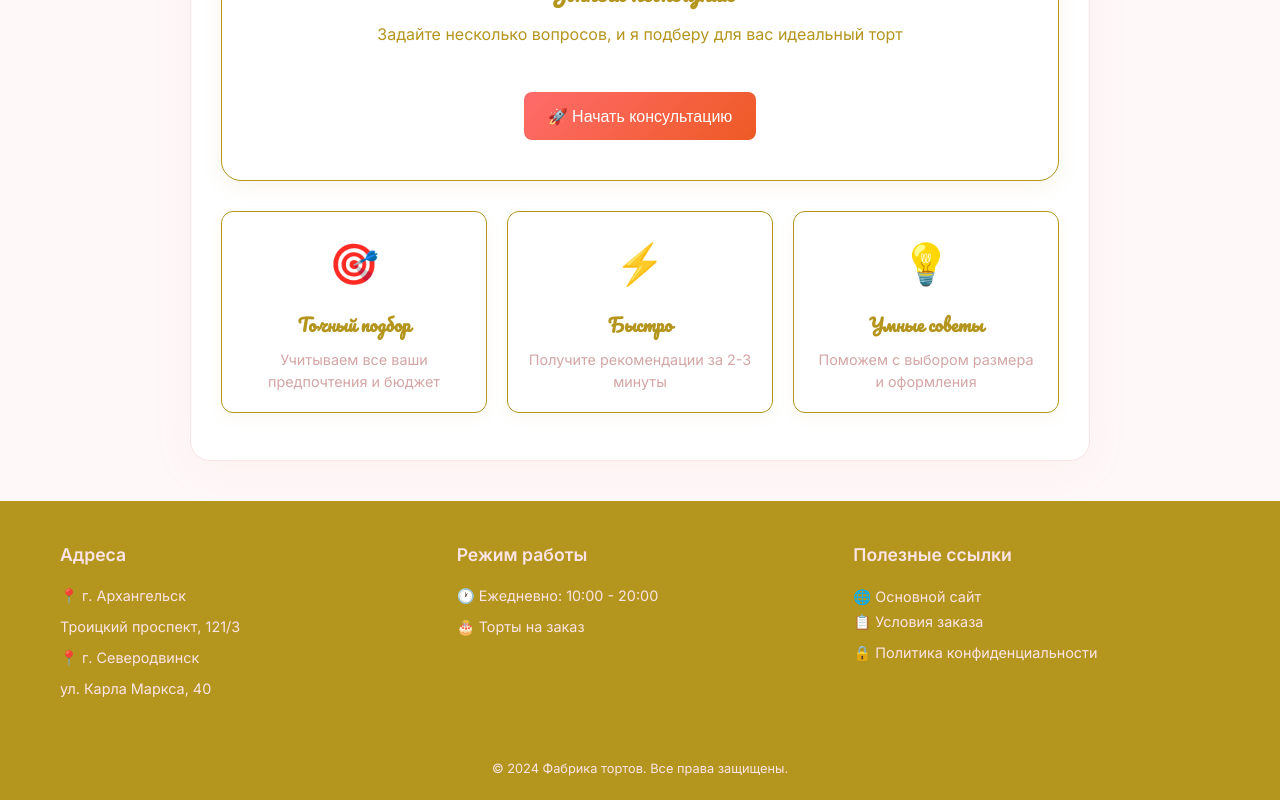
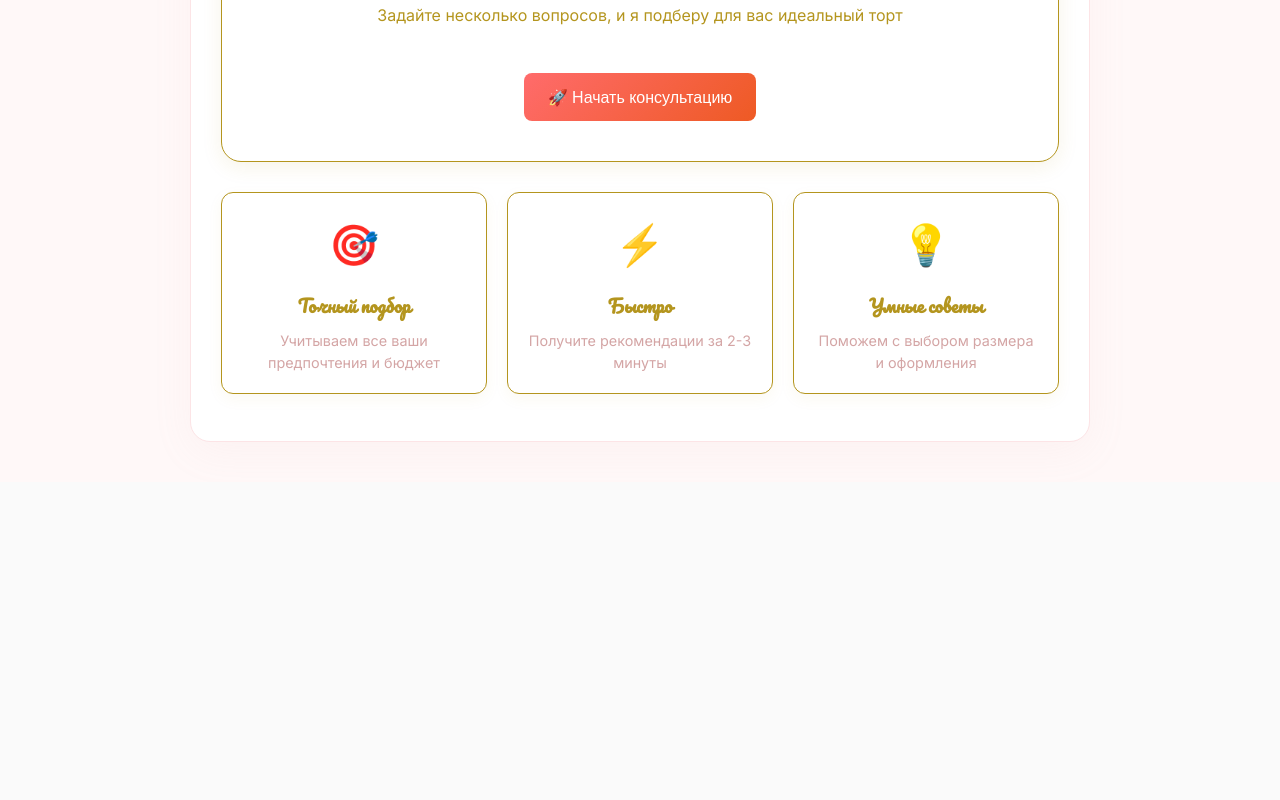
Before and after one commit to starikovanastia-lgtm/robot-consultant, a React (Vite) app: page / in a window 1280 px wide. Shown: the part 436-1236 px from the top of the page. After the commit the page ends 918 px from the top, so only its background shows below. Built offline with nearby package versions, Linux system fonts and the light colour scheme; a web font is replaced by a local one.

Commit message:
Полностью удален футер и все связанные с ним элементы

```diff
--- a/src/App.css
+++ b/src/App.css
@@ -1056,55 +1056,7 @@ body {
   opacity: 1;
 }
 
-/* Footer */
-.footer {
-  background: #b4951e;
-  color: white;
-  padding: 40px 0 20px;
-  margin-top: auto;
-}
-
-.footer-content {
-  display: grid;
-  grid-template-columns: repeat(auto-fit, minmax(250px, 1fr));
-  gap: 30px;
-  margin-bottom: 30px;
-}
-
-.footer-section h4 {
-  font-size: 1.1rem;
-  font-weight: 600;
-  margin-bottom: 15px;
-  color: #FCE4E6;
-}
-
-.footer-section p {
-  color: #FCE4E6;
-  margin-bottom: 8px;
-  font-size: 0.9rem;
-}
-
-.footer-section a {
-  color: #FCE4E6;
-  text-decoration: none;
-  font-size: 0.9rem;
-}
-
-.footer-section a:hover {
-  text-decoration: underline;
-  color: white;
-}
-
-.footer-bottom {
-  border-top: 1px solid #b4951e;
-  padding-top: 20px;
-  text-align: center;
-}
-
-.footer-bottom p {
-  color: #FCE4E6;
-  font-size: 0.8rem;
-}
+
 
 /* Mobile-First Responsive Design */
 @media (max-width: 768px) {
@@ -1270,80 +1222,9 @@ body {
     gap: 20px;
   }
 
-  /* Mobile Footer - как всплывающая панель снизу */
-  .footer {
-    position: fixed;
-    bottom: -100%;
-    left: 0;
-    width: 100%;
-    background: #D4A5A5;
-    transition: bottom 0.3s ease;
-    z-index: 998;
-    max-height: 80vh;
-    overflow-y: auto;
-  }
-
-  .footer.active {
-    bottom: 0;
-  }
-
-  .footer-content {
-    grid-template-columns: 1fr;
-    text-align: center;
-    gap: 20px;
-    padding: 20px 15px;
-  }
-
-  .footer-section {
-    padding: 15px;
-    background: rgba(255, 255, 255, 0.1);
-    border-radius: 12px;
-  }
-
-  .footer-section h4 {
-    margin-bottom: 10px;
-    font-size: 1rem;
-  }
-
-  .footer-section p {
-    margin-bottom: 5px;
-    font-size: 0.9rem;
-  }
-
-  .footer-bottom {
-    padding: 15px;
-    border-top: 1px solid rgba(255, 255, 255, 0.2);
-  }
-
-  /* Mobile footer toggle button */
-  .mobile-footer-toggle {
-    position: fixed;
-    bottom: 15px;
-    right: 15px;
-    z-index: 1001;
-    background: #b4951e;
-    border: none;
-    color: white;
-    width: 45px;
-    height: 45px;
-    border-radius: 50%;
-    display: flex;
-    align-items: center;
-    justify-content: center;
-    font-size: 1.2rem;
-    cursor: pointer;
-    box-shadow: 0 4px 15px rgba(180, 149, 30, 0.3);
-  }
-
-  .mobile-footer-toggle:hover {
-    background: #E6B85C;
-    transform: scale(1.05);
-  }
-
-  /* Add bottom padding to main content */
-  .hero, .catalog, .consultant {
-    padding-bottom: 80px;
-  }
+
+
+
 
   .chat-messages {
     max-height: 500px;
--- a/src/App.jsx
+++ b/src/App.jsx
@@ -9,7 +9,6 @@ function App() {
   const [currentQuestionIndex, setCurrentQuestionIndex] = useState(0);
   const [userAnswers, setUserAnswers] = useState({});
   const [mobileMenuOpen, setMobileMenuOpen] = useState(false);
-  const [mobileFooterOpen, setMobileFooterOpen] = useState(false);
   const [selectedOption, setSelectedOption] = useState(null);
 
   const questions = [
@@ -445,14 +444,8 @@ function App() {
     setMobileFooterOpen(false);
   };
 
-  const toggleMobileFooter = () => {
-    setMobileFooterOpen(!mobileFooterOpen);
-    setMobileMenuOpen(false);
-  };
-
   const closeMobilePanels = () => {
     setMobileMenuOpen(false);
-    setMobileFooterOpen(false);
   };
 
   return (
@@ -464,17 +457,12 @@ function App() {
         </button>
       )}
 
-      {/* Mobile Footer Toggle Button */}
-      {!chatActive && (
-        <button className="mobile-footer-toggle" onClick={toggleMobileFooter}>
-          ℹ️
-        </button>
-      )}
+
 
       {/* Mobile Overlay */}
       {!chatActive && (
         <div
-          className={`mobile-overlay ${mobileMenuOpen || mobileFooterOpen ? 'active' : ''}`}
+          className={`mobile-overlay ${mobileMenuOpen ? 'active' : ''}`}
           onClick={closeMobilePanels}
         />
       )}
@@ -708,34 +696,7 @@ function App() {
             </div>
           )}
 
-          {/* Footer */}
-          <footer className={`footer ${mobileFooterOpen ? 'active' : ''}`}>
-            <div className="container">
-              <div className="footer-content">
-                <div className="footer-section">
-                  <h4>Адреса</h4>
-                  <p>📍 г. Архангельск</p>
-                  <p>Троицкий проспект, 121/3</p>
-                  <p>📍 г. Северодвинск</p>
-                  <p>ул. Карла Маркса, 40</p>
-                </div>
-                <div className="footer-section">
-                  <h4>Режим работы</h4>
-                  <p>🕐 Ежедневно: 10:00 - 20:00</p>
-                  <p>🎂 Торты на заказ</p>
-                </div>
-                <div className="footer-section">
-                  <h4>Полезные ссылки</h4>
-                  <a href="https://fabrikatortov.com" target="_blank" rel="noopener noreferrer">🌐 Основной сайт</a>
-                  <p>📋 Условия заказа</p>
-                  <p>🔒 Политика конфиденциальности</p>
-                </div>
-              </div>
-              <div className="footer-bottom">
-                <p>&copy; 2024 Фабрика тортов. Все права защищены.</p>
-              </div>
-            </div>
-          </footer>
+
         </>
       )}
     </div>
```
